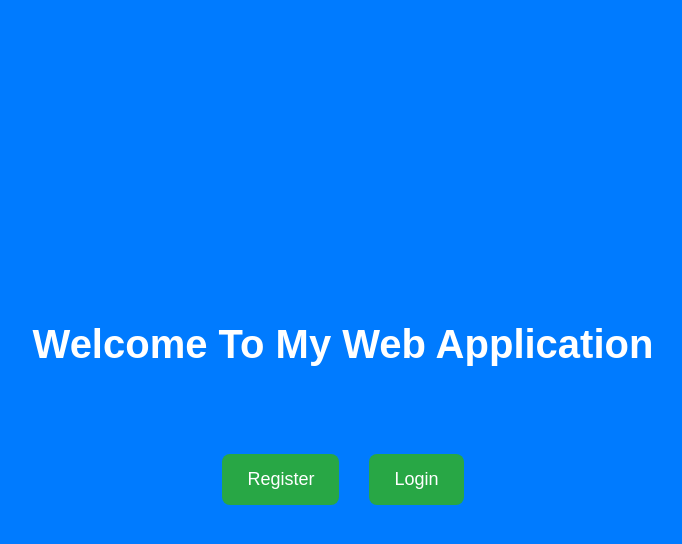
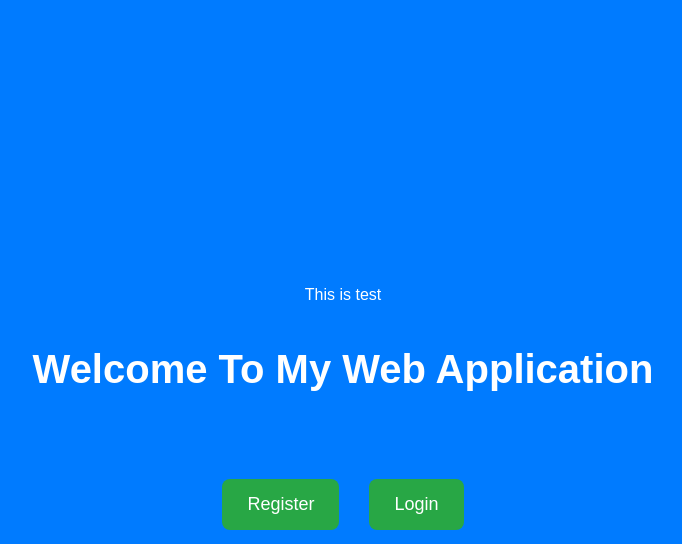
Before and after one commit to boro-vai21/vulnerable-web-app, a PHP site: page / in a window 1280 px wide. Shown: the top 544 px of the page, without its empty margins (297-979 px from the left). Run offline with PHP 8.4, Linux system fonts and the light colour scheme.

Commit message:
Update index.php with test message

```diff
--- a/index.php
+++ b/index.php
@@ -1,6 +1,7 @@
 <!DOCTYPE html>
 <html>
 <head>
+    <p> This is test </p>
     <title>Home Page</title>
     <link rel="stylesheet" type="text/css" href="css/style.css">
     <style>
```
